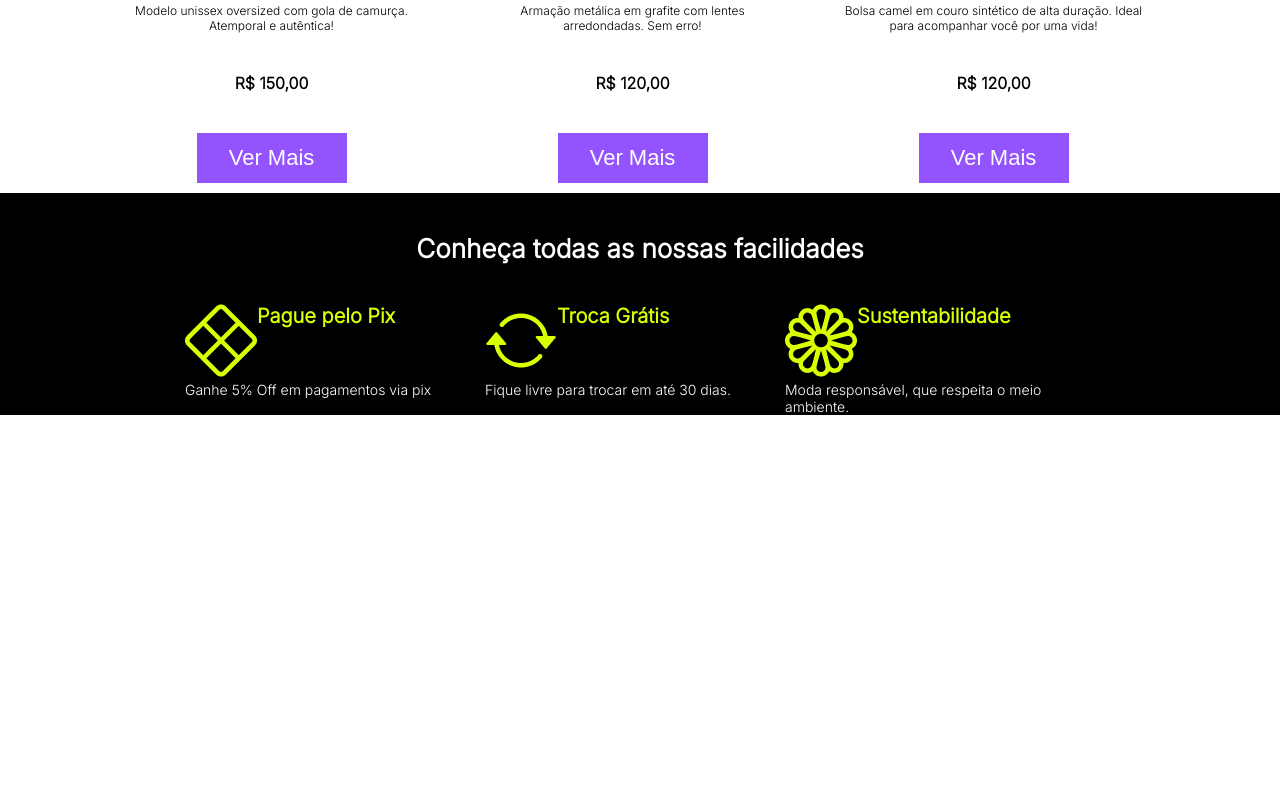
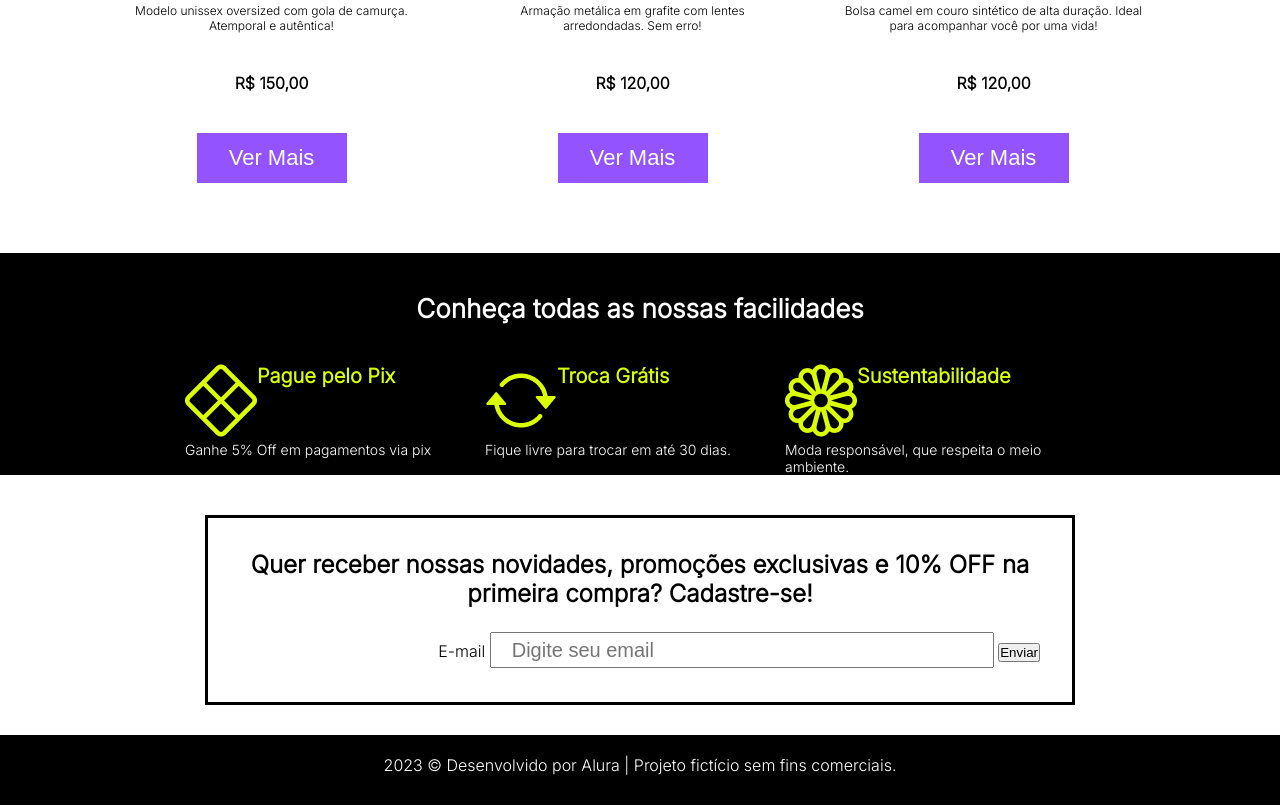
Before and after one commit to robson-haaland/challenge, a website: page index.html in a window 1280 px wide. Shown: the part 1902-2707 px from the top of the page. Before the commit the page ends 2317 px from the top, so only its background shows below. Drawn offline with nearby package versions, Linux system fonts and the light colour scheme.

Commit message:
Add files via upload

```diff
--- a/index.html
+++ b/index.html
@@ -182,7 +182,7 @@
             </a>
         </div>
          </section>
-
+         <br><br><br>
          <section class="redes-sociais">
             <br><br>
             <h2 class="redes_titulo">Conheça todas as nossas facilidades</h2>
@@ -206,5 +206,21 @@
             </div>
 
          </section>
+         <br><br>
+         <dialog open class="conteudo">
+            <h2 class="conteudo_texto">Quer receber nossas novidades, promoções exclusivas e 10% OFF na primeira compra? Cadastre-se!</h2>
+            <form>
+                <label for="name">E-mail</label>
+                <input type="email" placeholder="Digite seu email" class="contato_email">
+                <button type="submit" class="conteudo_botao">Enviar</button>
+            </form>
+
+         </dialog>
+         <br><br><br><br><br><br><br><br><br><br><br>
+         <footer class="rodapé">
+            <br>
+            <p class="rodapé_titulo">2023 © Desenvolvido por Alura | Projeto fictício sem fins comerciais.</p>
+          </footer>
+
     </body>
     </html>
--- a/styles.css
+++ b/styles.css
@@ -3,6 +3,8 @@
 @import url("styles/categoria.css");
 @import url("styles/produtos.css");
 @import url("styles/redes-sociais.css");
+@import url("styles/conteudo.css");
+@import url("styles/rodapé.css");
 @import url("https://fonts.googleapis.com/css2?family=Inter:wght@300&display=swap");
 
 :root {
--- /dev/null
+++ b/styles/conteudo.css
@@ -0,0 +1,23 @@
+.conteudo{
+   background: var(--branco-principal);
+   border-radius: 0,5rem;
+   padding: 2rem;
+   text-align: center;
+   width: min(50rem, 80%);
+   height: min(20rem, 15%);
+   margin: auto;
+}
+
+.conteudo_texto{
+    text-align: center;
+    font-family: var(--fonte-principal);
+    margin-bottom: 1.5rem;
+    align-items: center;
+}
+
+.contato_email{
+    min-width: 30rem;
+    min-height: 2rem;
+    font-size: 20px;
+    padding-left: 20px;
+}
--- a/styles/produtos.css
+++ b/styles/produtos.css
@@ -38,6 +38,7 @@ gap: 26px;
     height: 50px;
    align-items: center;
    margin: auto;
+   cursor: pointer;
 }
 
 .produto_descricao{
--- /dev/null
+++ b/styles/rodapé.css
@@ -0,0 +1,12 @@
+.rodapé{
+    background-color: var(--preto-principal);
+}
+
+.rodapé_titulo{
+    font-family: var(--fonte-principal);
+    color: var(--branco-principal);
+    font-size: 16px;
+   text-align: center;
+   height: 50px;
+   margin-bottom: auto;
+}
```
Also changed, not shown: js/index.js (+17 -0 lines).
